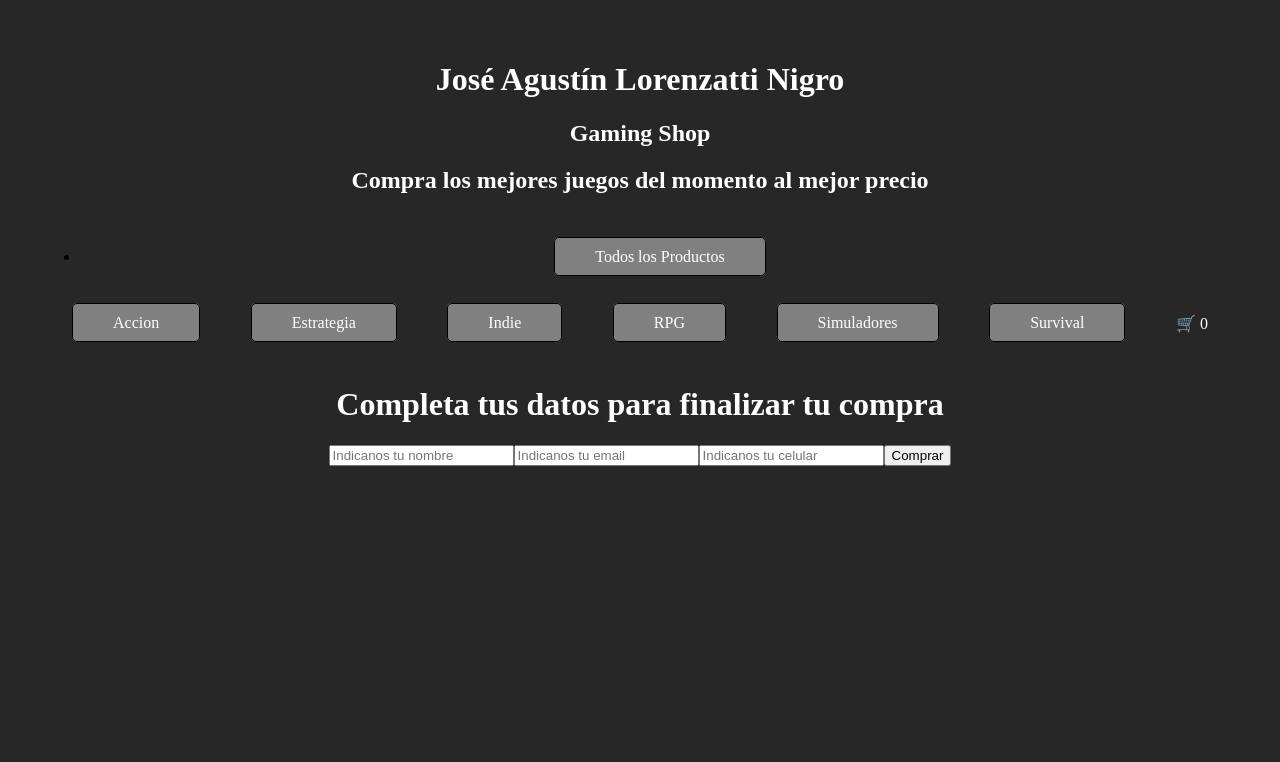
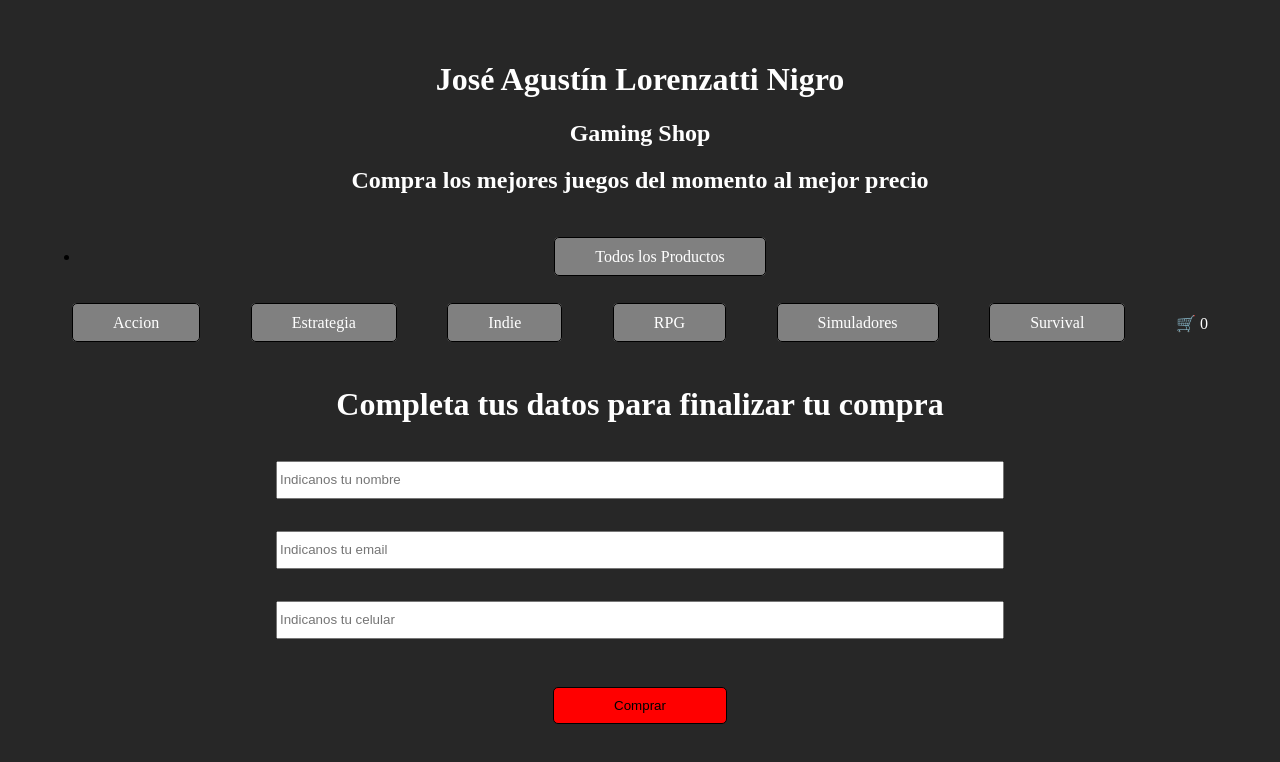
Before and after one commit to Lorentp/EntregaFinalLorenzattiNigro, a React (Vite) app: page /checkout in a window 1280 px wide. Shown: the top 762 px of the page. Built offline with nearby package versions, Linux system fonts and the light colour scheme.

Commit message:
Entrega casi lista

```diff
--- a/src/App.jsx
+++ b/src/App.jsx
@@ -4,14 +4,15 @@ import "./components/ItemListContainer/ItemListContainer.css";
 import "./components/CartWidget/CartWidget.css";
 import "./components/ItemDetailContainer/ItemDetailContainer.css";
 import "./components/ItemDetailContainer/ItemCount.css";
+import "./components/Checkout/Checkout.css";
 import NavBar from "./components/NavBar/NavBar";
 import ItemListContainer from "./components/ItemListContainer/ItemListContainer";
 import "./components/Cart/Cart.css";
 
 import { BrowserRouter, Route, Routes } from "react-router-dom";
 import ItemDetailContainer from "./components/ItemDetailContainer/ItemDetailContainer";
-import Cart from "./components/Cart/Cart";
-import { CartContext, CartProvider } from "./context/CartContext";
+import CartContainer from "./components/Cart/CartContainer";
+import { CartProvider } from "./context/CartContext";
 import Checkout from "./components/Checkout/Checkout";
 
 function App() {
@@ -28,7 +29,7 @@ function App() {
               element={<ItemListContainer />}
             />
             <Route path="/producto/:id" element={<ItemDetailContainer />} />
-            <Route path="/carrito" element={<Cart />} />
+            <Route path="/carrito" element={<CartContainer />} />
             <Route path="/checkout" element={<Checkout />} />
           </Routes>
         </BrowserRouter>
--- a/src/components/Cart/Cart.css
+++ b/src/components/Cart/Cart.css
@@ -26,3 +26,18 @@ h4 {
   background-color: #ff0000;
   cursor: point;
 }
+
+.finish-buy-button, .empty-cart-button{
+  padding: 10px 40px;
+  background-color: var(--color-lightgray);
+  border: 1px black solid;
+  border-radius: 5px;
+  cursor: pointer;
+  transition: ease 0.3s;
+  margin: 2rem
+}
+
+.finish-buy-button:hover, .empty-cart-button:hover {
+  background-color: #ff0000;
+  padding: 10px 60px;
+}
--- a/src/components/Cart/Cart.jsx
+++ b/src/components/Cart/Cart.jsx
@@ -1,15 +1,8 @@
-import { useContext } from "react";
-import { CartContext } from "../../context/CartContext";
-import { Link } from "react-router-dom";
 
-const Cart = () => {
-  const { cart, totalPrice, emptyCart } = useContext(CartContext);
+export const Cart = ( {prod})=> {
+
   return (
-    <>
-      <h1>Finaliza tu Compra</h1>
-
-      {cart.map((prod) => (
-        <div key={prod.id} className="cart-product">
+    <div className="cart-product">
           <img className="cart-img" src={prod.img} alt={prod.name} />
 
           <div>
@@ -27,28 +20,12 @@ const Cart = () => {
             <h2>${prod.price}</h2>
           </div>
 
-          <div>
-            <h4>Eliminar</h4>
-            <button className="trash-can">
-              <i className="bi bi-trash-fill"></i>
-            </button>
-          </div>
+
 
           <div>
             <h4>Subtotal</h4>
             <h2>${prod.price * prod.quantity}</h2>
           </div>
         </div>
-      ))}
-      <div className="finish-buy-container">
-        <h2>Total: ${totalPrice()}</h2>
-        <button onClick={emptyCart}>Limpiar Carrito</button>
-        <Link to="/checkout">
-          <button className="finish-buy-button">Comprar</button>
-        </Link>
-      </div>
-    </>
-  );
-};
-
-export default Cart;
+  )
+}
--- /dev/null
+++ b/src/components/Cart/CartContainer.jsx
@@ -0,0 +1,33 @@
+import { useContext } from "react";
+import { CartContext } from "../../context/CartContext";
+import { Link } from "react-router-dom";
+import { Cart } from "./Cart";
+
+const CartContainer = () => {
+  const { cart, totalPrice, emptyCart,  } = useContext(CartContext);
+
+
+
+    return (
+      <>
+      <h1>Finaliza tu Compra</h1>
+
+      {cart.map((prod) => (
+        <Cart prod={prod} key={prod.id} />
+        ))}
+      <div className="finish-buy-container">
+        <h2>Total: ${totalPrice()}</h2>
+        <button onClick={emptyCart} className="empty-cart-button">Limpiar Carrito</button>
+        <Link to="/checkout">
+          {<button className="finish-buy-button">Comprar</button>}
+        </Link>
+      </div>
+    </>
+  );
+
+
+
+
+};
+
+export default CartContainer;
--- /dev/null
+++ b/src/components/Checkout/Checkout.css
@@ -0,0 +1,26 @@
+form{
+   justify-content: center;
+}
+
+input{
+    width: 60%;
+    height: 2rem;
+    margin: 1rem;
+
+}
+
+
+.buy-button{
+    padding: 10px 40px;
+    background-color: var(--color-lightgray);
+    border: 1px black solid;
+    border-radius: 5px;
+    cursor: pointer;
+    transition: ease 0.3s;
+    margin: 2rem
+  }
+
+  .buy-button {
+    background-color: #ff0000;
+    padding: 10px 60px;
+  }
--- a/src/components/Checkout/Checkout.jsx
+++ b/src/components/Checkout/Checkout.jsx
@@ -35,22 +35,25 @@ const Checkout = () => {
     <div>
       <h1> Completa tus datos para finalizar tu compra </h1>
       <form onSubmit={handleSubmit(send)}>
+        <div>
+
         <input
           type="text"
           placeholder="Indicanos tu nombre"
           {...register("name")}
-        />
+          />
         <input
           type="email"
           placeholder="Indicanos tu email"
           {...register("email")}
-        />
+          />
         <input
           type="phone"
           placeholder="Indicanos tu celular"
           {...register("phone")}
-        />
-        <button type="sumbit">Comprar</button>
+          />
+          </div>
+        <button className="buy-button" type="sumbit">Comprar</button>
       </form>
     </div>
   );
--- a/src/context/CartContext.jsx
+++ b/src/context/CartContext.jsx
@@ -34,6 +34,7 @@ export const CartProvider = ({ children }) => {
     localStorage.setItem("cart", JSON.stringify(cart));
   }, [cart]);
 
+
   return (
     <CartContext.Provider
       value={{ cart, addCart, cartNumber, totalPrice, emptyCart }}
```
